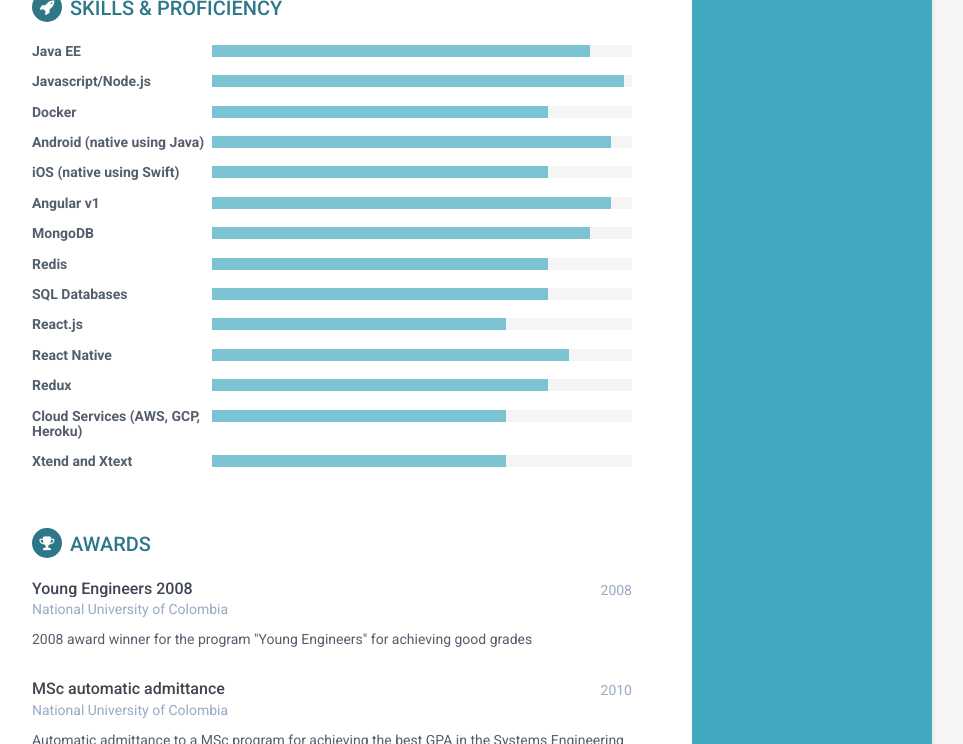
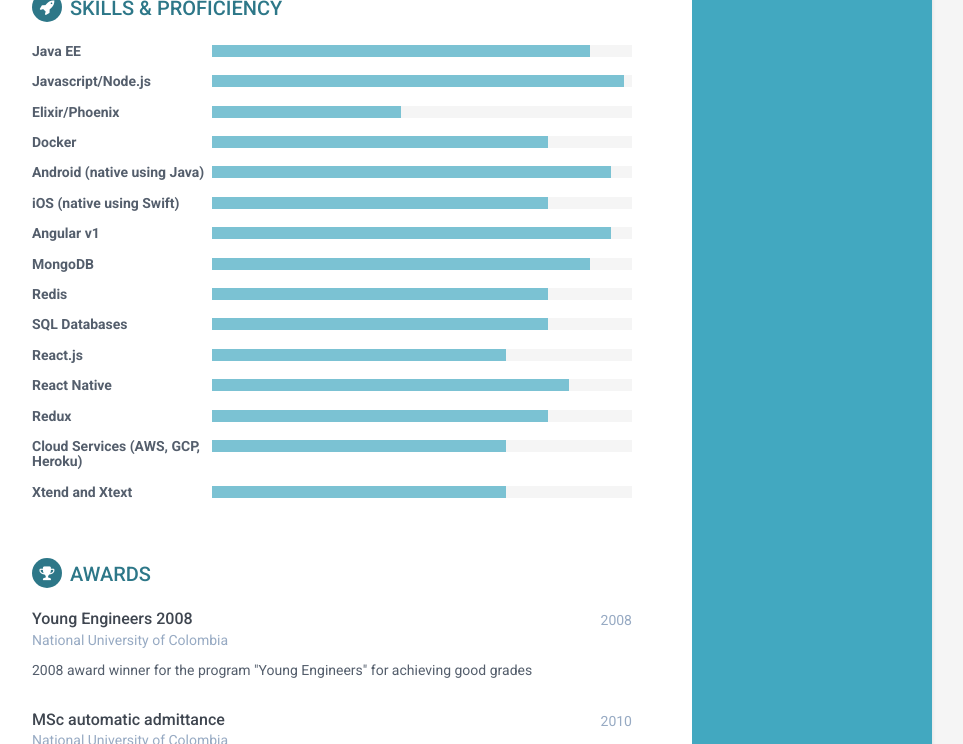
Before and after one commit to jacruzca/jacruzca.github.io, a Jekyll site: the page built from index.html, in a window 1280 px wide and 900 px high, scrolled down 1186 px, cut to the strip 156-900 px from the top of the window. Shown: the whole strip, without its empty margins (188-1151 px from the left). Built offline with Jekyll 4.4.1, drawn with Linux system fonts in a browser that asks for light colours.

Commit message:
Added elixir skill

```diff
--- a/_includes/skills.html
+++ b/_includes/skills.html
@@ -13,6 +13,14 @@
                         <h3 class="level-title">Javascript/Node.js</h3>
                         <div class="level-bar">
                             <div class="level-bar-inner" data-level="98%">
+                            </div>
+                        </div><!--//level-bar-->
+                    </div><!--//item-->
+
+                    <div class="item">
+                        <h3 class="level-title">Elixir/Phoenix</h3>
+                        <div class="level-bar">
+                            <div class="level-bar-inner" data-level="45%">
                             </div>
                         </div><!--//level-bar-->
                     </div><!--//item-->
```
